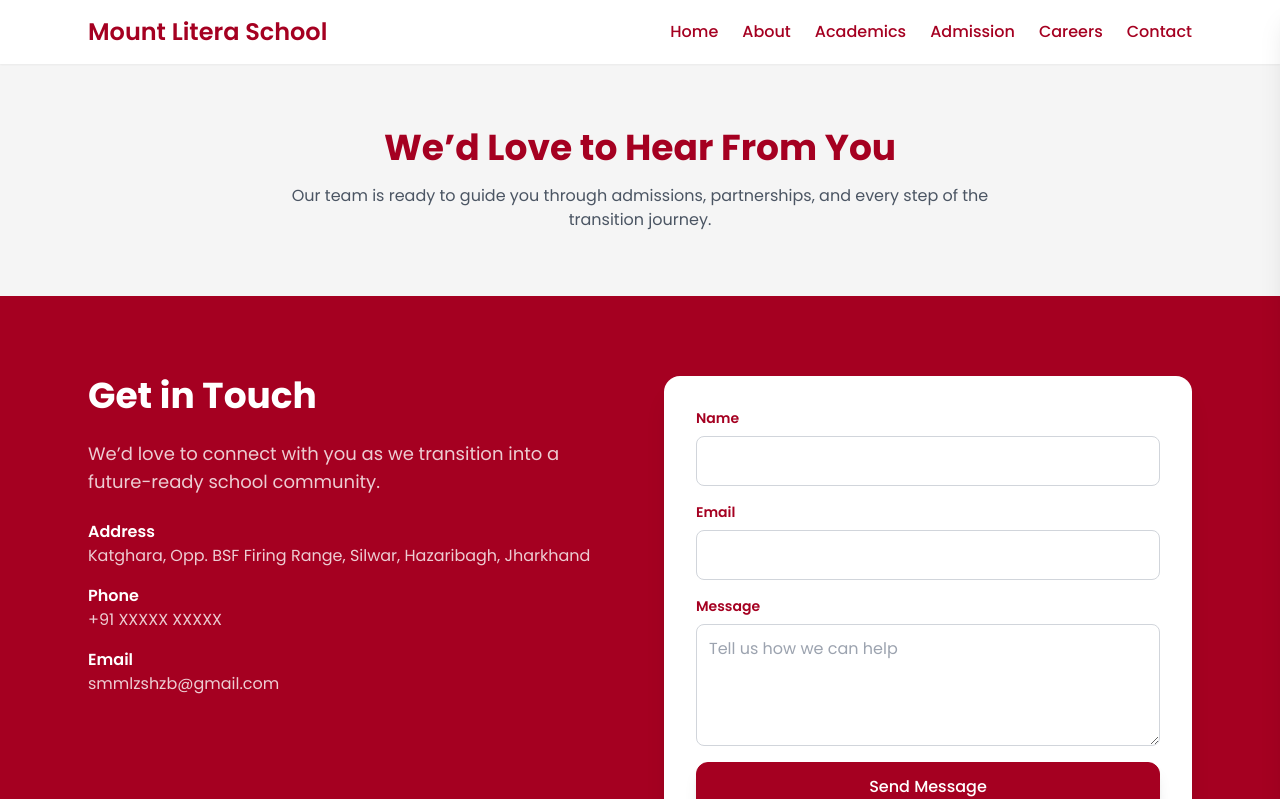
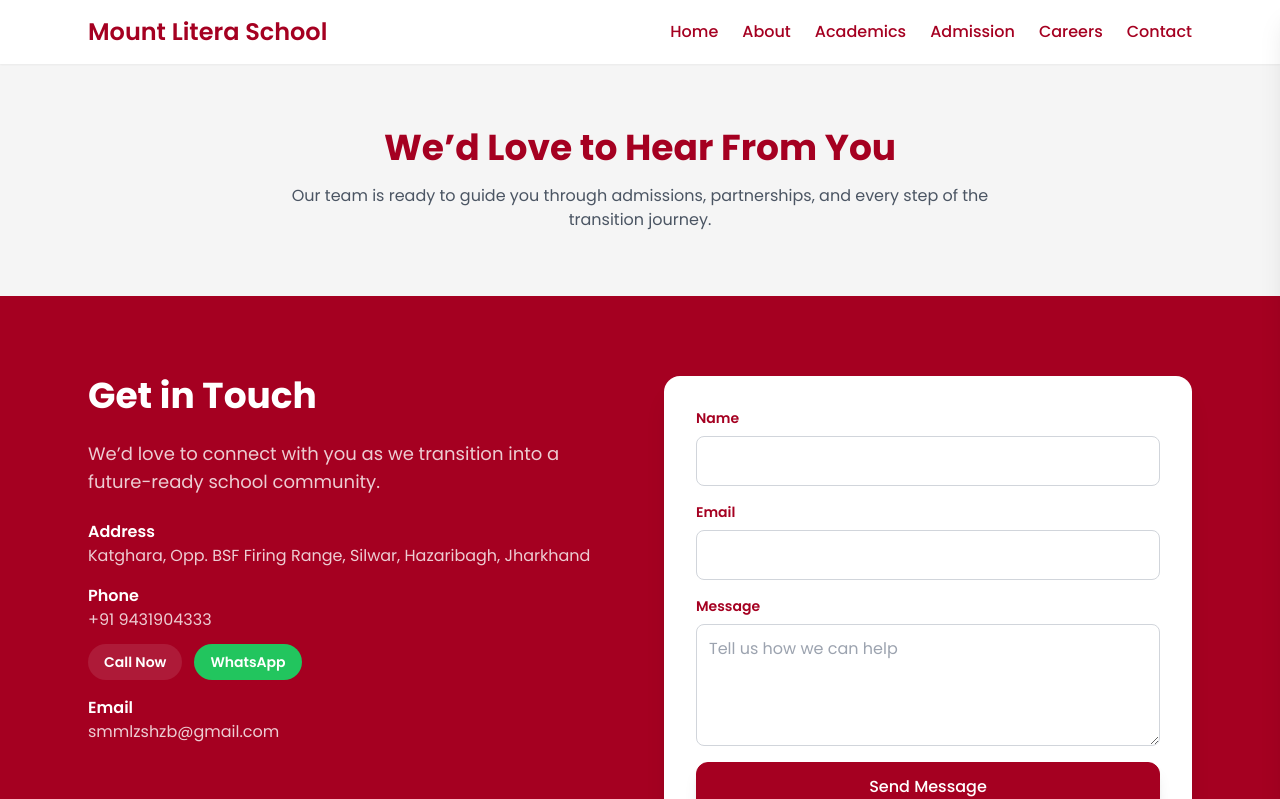
Before and after one commit to imagicity-stack/Mount-Litera-Website, a Next.js app: page /contact in a window 1280 px wide. Shown: the top 799 px of the page. Built offline with nearby package versions, Linux system fonts and the light colour scheme.

Commit message:
Update admissions messaging and contact options

```diff
--- a/components/Contact.js
+++ b/components/Contact.js
@@ -88,7 +88,23 @@ export default function Contact() {
             </div>
             <div>
               <h3 className="font-semibold text-white">Phone</h3>
-              <p>+91 XXXXX XXXXX</p>
+              <p>+91 9431904333</p>
+              <div className="mt-3 flex flex-wrap gap-3">
+                <a
+                  href="tel:+919431904333"
+                  className="inline-flex items-center rounded-full bg-white/10 px-4 py-2 text-sm font-semibold text-white transition hover:bg-white hover:text-cardinal"
+                >
+                  Call Now
+                </a>
+                <a
+                  href="https://wa.me/919431904333"
+                  target="_blank"
+                  rel="noreferrer"
+                  className="inline-flex items-center rounded-full bg-green-500 px-4 py-2 text-sm font-semibold text-white transition hover:bg-green-600"
+                >
+                  WhatsApp
+                </a>
+              </div>
             </div>
             <div>
               <h3 className="font-semibold text-white">Email</h3>
--- a/components/popups/AdmissionOpenPopup.js
+++ b/components/popups/AdmissionOpenPopup.js
@@ -46,13 +46,13 @@ const AdmissionOpenPopup = () => {
             <span aria-hidden="true">&times;</span>
           </button>
           <p className="mx-auto inline-flex items-center gap-2 rounded-full bg-cardinal/10 px-4 py-1 text-xs font-semibold uppercase tracking-[0.2em] text-cardinal">
-            Admissions 2024–2025
+            Admissions 2026–27
           </p>
           <h2 id="admission-open-title" className="mt-4 text-3xl font-semibold text-cardinal">
-            Admissions Now Open
+            Admissions Open
           </h2>
           <p id="admission-open-description" className="mt-4 text-base text-gray-700">
-            Secure your child&apos;s seat before the priority window closes. Limited seats remain across our flagship programmes and early applicants enjoy priority campus tours.
+            Limited seats for 2026–27. Early enquiry gives your child priority processing and first preference in admissions. Safe campus, strong English, disciplined learning. Don’t miss your child’s chance.
           </p>
           <ul className="mt-4 space-y-2 text-sm text-gray-600">
             <li className="flex items-start justify-center gap-2">
@@ -65,7 +65,7 @@ const AdmissionOpenPopup = () => {
             </li>
           </ul>
           <Link
-            href="/admissions"
+            href="/admission"
             className="mt-8 inline-flex w-full items-center justify-center rounded-full bg-cardinal px-6 py-3 text-sm font-semibold uppercase tracking-wide text-white shadow-lg transition hover:bg-cardinal/90 focus:outline-none focus:ring-2 focus:ring-cardinal/40 focus:ring-offset-2"
             onClick={() => {
               setIsVisible(false);
--- a/pages/academics.js
+++ b/pages/academics.js
@@ -1,4 +1,5 @@
 import Head from 'next/head';
+import Image from 'next/image';
 import Navbar from '@/components/Navbar';
 import Footer from '@/components/Footer';
 import { stageDetails } from '@/components/Academics';
@@ -103,8 +104,15 @@ export default function AcademicsPage() {
                 </p>
               </div>
               <div className="mx-auto w-full max-w-sm">
-                <div className="aspect-[4/5] w-full rounded-3xl border-2 border-dashed border-cardinal/20 bg-[#FDF9F7] text-center text-xs font-semibold uppercase tracking-wide text-cardinal/60 flex items-center justify-center">
-                  Visual placeholder
+                <div className="relative aspect-[4/5] w-full overflow-hidden rounded-3xl border border-cardinal/10 shadow-lg">
+                  <Image
+                    src="/pinnacle.png"
+                    alt="Students engaging with Pinnacle Learning resources"
+                    fill
+                    className="object-cover"
+                    sizes="(min-width: 1024px) 320px, 100vw"
+                    priority
+                  />
                 </div>
               </div>
             </div>
--- a/pages/admission.js
+++ b/pages/admission.js
@@ -2,6 +2,7 @@ import Head from 'next/head';
 import Navbar from '@/components/Navbar';
 import Footer from '@/components/Footer';
 import InquiryForm from '@/components/InquiryForm';
+import Link from 'next/link';
 
 export default function AdmissionPage() {
   return (
@@ -77,6 +78,19 @@ export default function AdmissionPage() {
                   seamlessly continue through the upgraded system.
                 </p>
               </div>
+              <div className="space-y-4 rounded-2xl border border-cardinal/10 bg-cardinal/5 p-6 text-center">
+                <h3 className="text-xl font-semibold text-cardinal">Priority booking slots now open</h3>
+                <p className="text-gray-700">
+                  Families who confirm early get the first choice of interaction dates, faster document processing, and
+                  priority in class allocations for the 2026–27 session. Secure your child’s place while seats are still open.
+                </p>
+                <Link
+                  href="/admissions"
+                  className="inline-flex items-center justify-center rounded-full bg-cardinal px-6 py-3 text-sm font-semibold uppercase tracking-wide text-white shadow-lg transition hover:bg-cardinal/90 focus:outline-none focus:ring-2 focus:ring-cardinal/40 focus:ring-offset-2"
+                >
+                  Explore Admissions
+                </Link>
+              </div>
             </div>
           </section>
           <InquiryForm />
```
